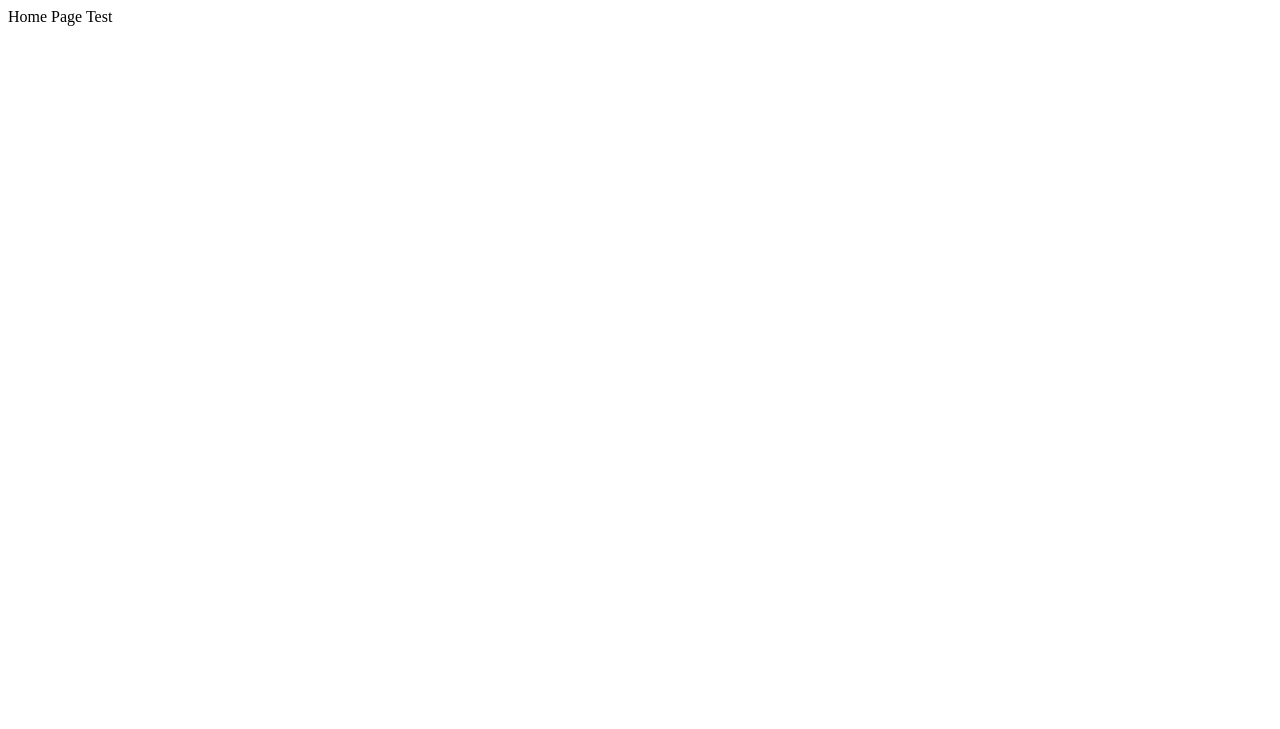
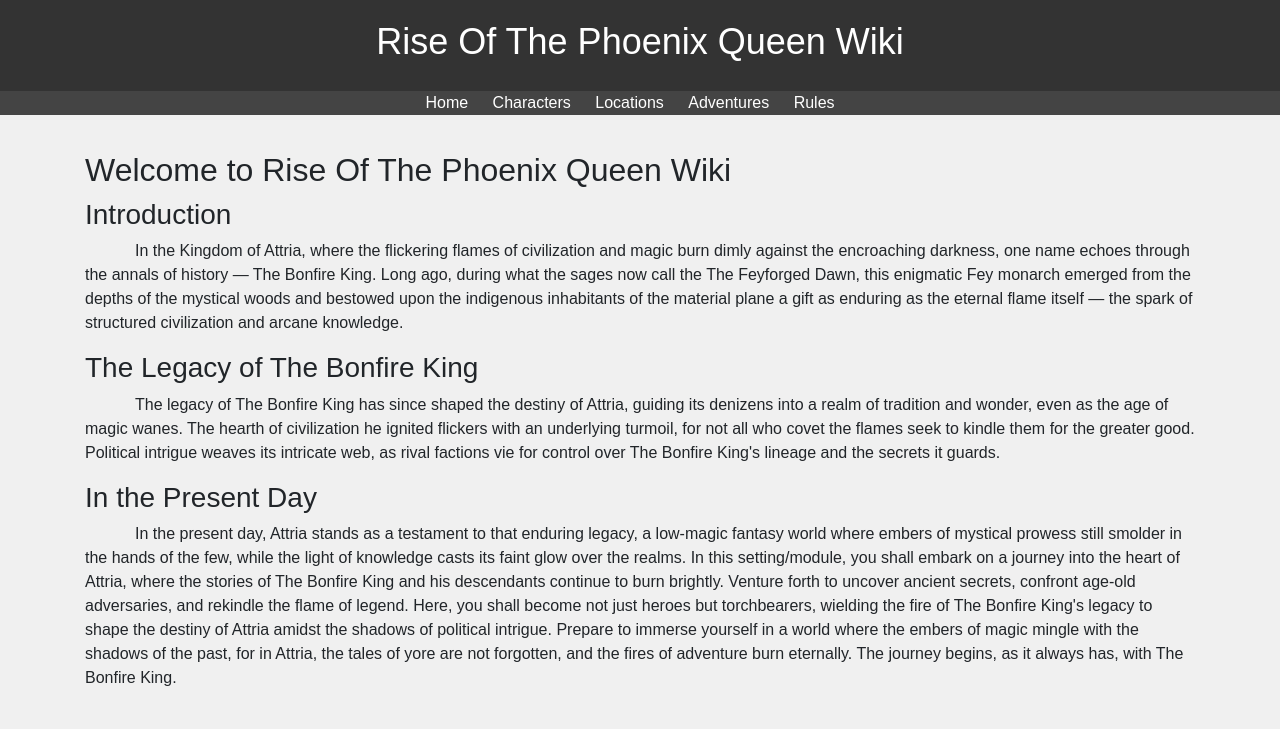
Before and after one commit to acsmithweb/pheonix_queen_player_wiki, a plain HTML site: page index.html in a window 1280 px wide. Drawn offline with nearby package versions, Linux system fonts and the light colour scheme.

Commit message:
Update index.html

```diff
--- a/index.html
+++ b/index.html
@@ -1,3 +1,88 @@
-<div>
-  Home Page Test
-</div>
+<!DOCTYPE html>
+<html>
+<head>
+    <meta charset="UTF-8">
+    <title>Rise Of The Phoenix Queen Campaign Setting</title>
+
+    <!-- Add Bootstrap CSS link -->
+    <link href="https://stackpath.bootstrapcdn.com/bootstrap/4.5.2/css/bootstrap.min.css" rel="stylesheet">
+
+    <style>
+        body {
+            font-family: Arial, sans-serif;
+            background-color: #f0f0f0;
+            margin: 0;
+            padding: 0;
+        }
+        p {
+            text-indent: 50px;
+        }
+        header {
+            background-color: #333;
+            color: #fff;
+            padding: 20px;
+            text-align: center;
+        }
+        h1 {
+            font-size: 36px;
+        }
+        nav {
+            background-color: #444;
+            color: #fff;
+            text-align: center;
+        }
+        nav ul {
+            list-style: none;
+            padding: 0;
+        }
+        nav li {
+            display: inline;
+            margin-right: 20px;
+        }
+        nav a {
+            text-decoration: none;
+            color: #fff;
+        }
+        .content {
+            padding: 20px;
+        }
+    </style>
+</head>
+<body>
+    <header>
+        <h1>Rise Of The Phoenix Queen Wiki</h1>
+    </header>
+    <nav>
+        <ul>
+            <li><a href="#">Home</a></li>
+            <li><a href="#">Characters</a></li>
+            <li><a href="#">Locations</a></li>
+            <li><a href="#">Adventures</a></li>
+            <li><a href="#">Rules</a></li>
+        </ul>
+    </nav>
+    <div class="content">
+        <!-- Apply Bootstrap styles -->
+        <div class="container">
+            <h2>Welcome to Rise Of The Phoenix Queen Wiki</h2>
+            <h3>Introduction</h3>
+            <div class="intro-text">
+                <p>In the Kingdom of Attria, where the flickering flames of civilization and magic burn dimly against the encroaching darkness, one name echoes through the annals of history — The Bonfire King. Long ago, during what the sages now call the The Feyforged Dawn, this enigmatic Fey monarch emerged from the depths of the mystical woods and bestowed upon the indigenous inhabitants of the material plane a gift as enduring as the eternal flame itself — the spark of structured civilization and arcane knowledge.</p>
+            </div>
+            <div class="legacy">
+                <h3>The Legacy of The Bonfire King</h3>
+                <p>The legacy of The Bonfire King has since shaped the destiny of Attria, guiding its denizens into a realm of tradition and wonder, even as the age of magic wanes. The hearth of civilization he ignited flickers with an underlying turmoil, for not all who covet the flames seek to kindle them for the greater good. Political intrigue weaves its intricate web, as rival factions vie for control over The Bonfire King's lineage and the secrets it guards.</p>
+            </div>
+            <div class="present-day">
+                <h3>In the Present Day</h3>
+                <p>In the present day, Attria stands as a testament to that enduring legacy, a low-magic fantasy world where embers of mystical prowess still smolder in the hands of the few, while the light of knowledge casts its faint glow over the realms. In this setting/module, you shall embark on a journey into the heart of Attria, where the stories of The Bonfire King and his descendants continue to burn brightly. Venture forth to uncover ancient secrets, confront age-old adversaries, and rekindle the flame of legend. Here, you shall become not just heroes but torchbearers, wielding the fire of The Bonfire King's legacy to shape the destiny of Attria amidst the shadows of political intrigue. Prepare to immerse yourself in a world where the embers of magic mingle with the shadows of the past, for in Attria, the tales of yore are not forgotten, and the fires of adventure burn eternally. The journey begins, as it always has, with The Bonfire King.</p>
+            </div>
+        </div>
+    </div>
+
+    <!-- Add Bootstrap JavaScript and jQuery -->
+    <script src="https://code.jquery.com/jquery-3.5.1.slim.min.js"></script>
+    <script src="https://cdn.jsdelivr.net/npm/@popperjs/core@2.5.3/dist/umd/popper.min.js"></script>
+    <script src="https://stackpath.bootstrapcdn.com/bootstrap/4.5.2/js/bootstrap.min.js"></script>
+</body>
+</html>
```
